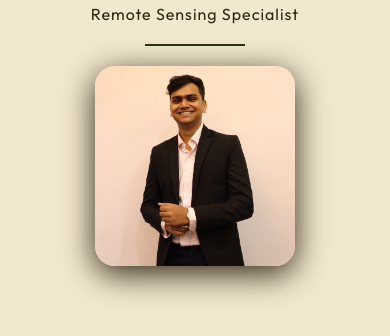
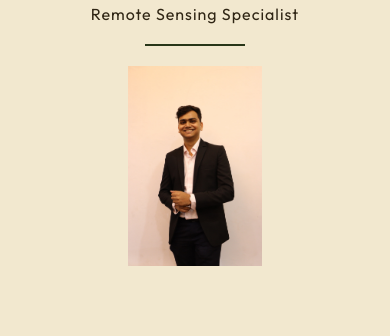
Before and after one commit to Dhiranavinash/Dhiranavinash, a plain HTML site: page index.html in a window 390 px wide. Shown: the part 186-522 px from the top of the page. Drawn offline with nearby package versions, Linux system fonts and the light colour scheme; a web font is replaced by a local one.

Commit message:
Add files via upload

```diff
--- a/style.css
+++ b/style.css
@@ -741,17 +741,13 @@ p, li, h3, h4, .exp-item, .edu-inst, .pub-meta {
         width: 100% !important;
         max-width: 200px !important;
         height: 200px !important;
-        padding: 0 !important;
-        display: flex !important;
-        align-items: center !important;
-        justify-content: center !important;
+        border-radius: 0 !important;
+        box-shadow: none !important;
     }
 
     .hero-image {
-        object-fit: cover !important;
+        object-fit: contain !important;
         object-position: center !important;
-        width: 100% !important;
-        height: 100% !important;
     }
 
     /* ===== CARDS ===== */
```
